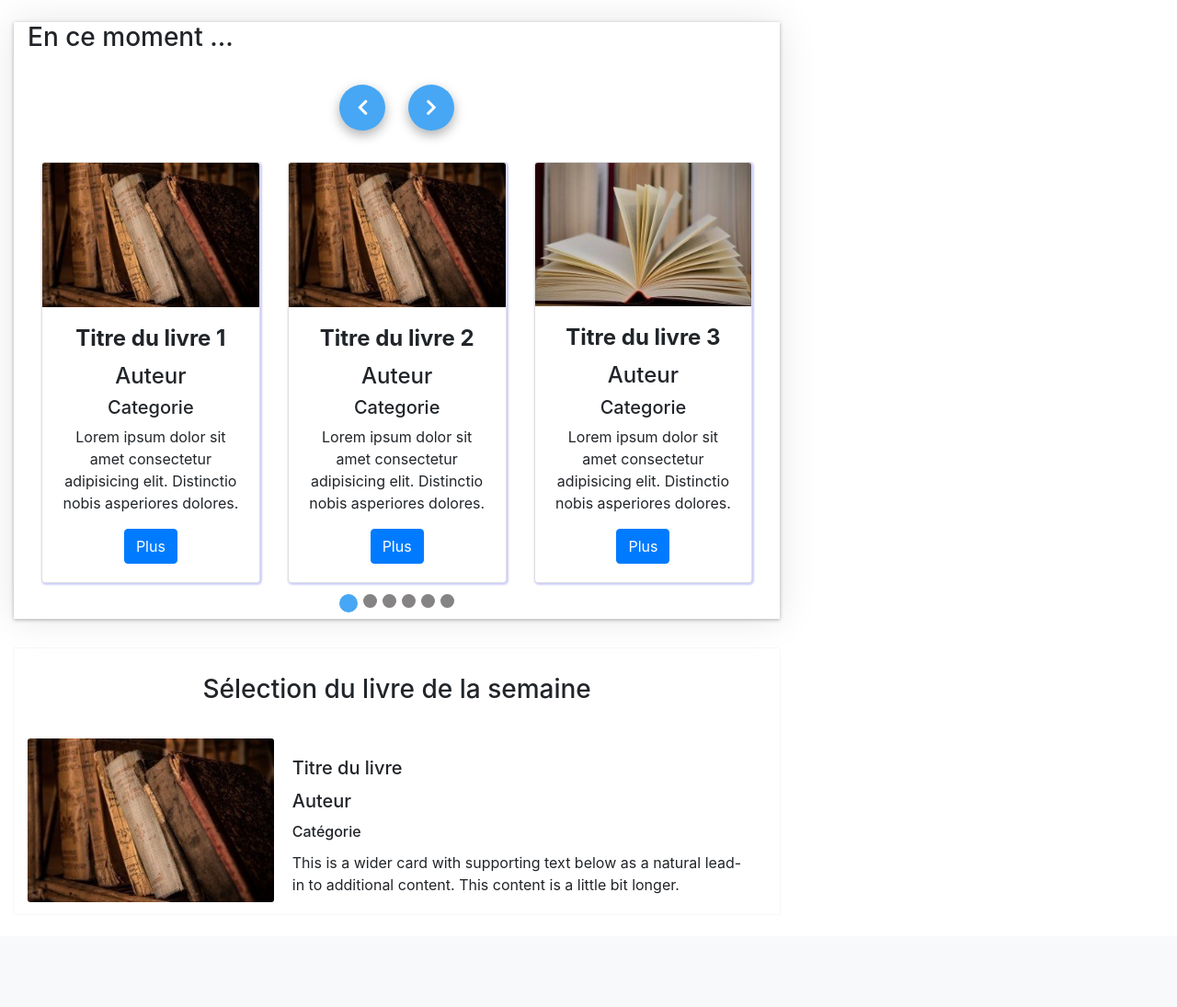
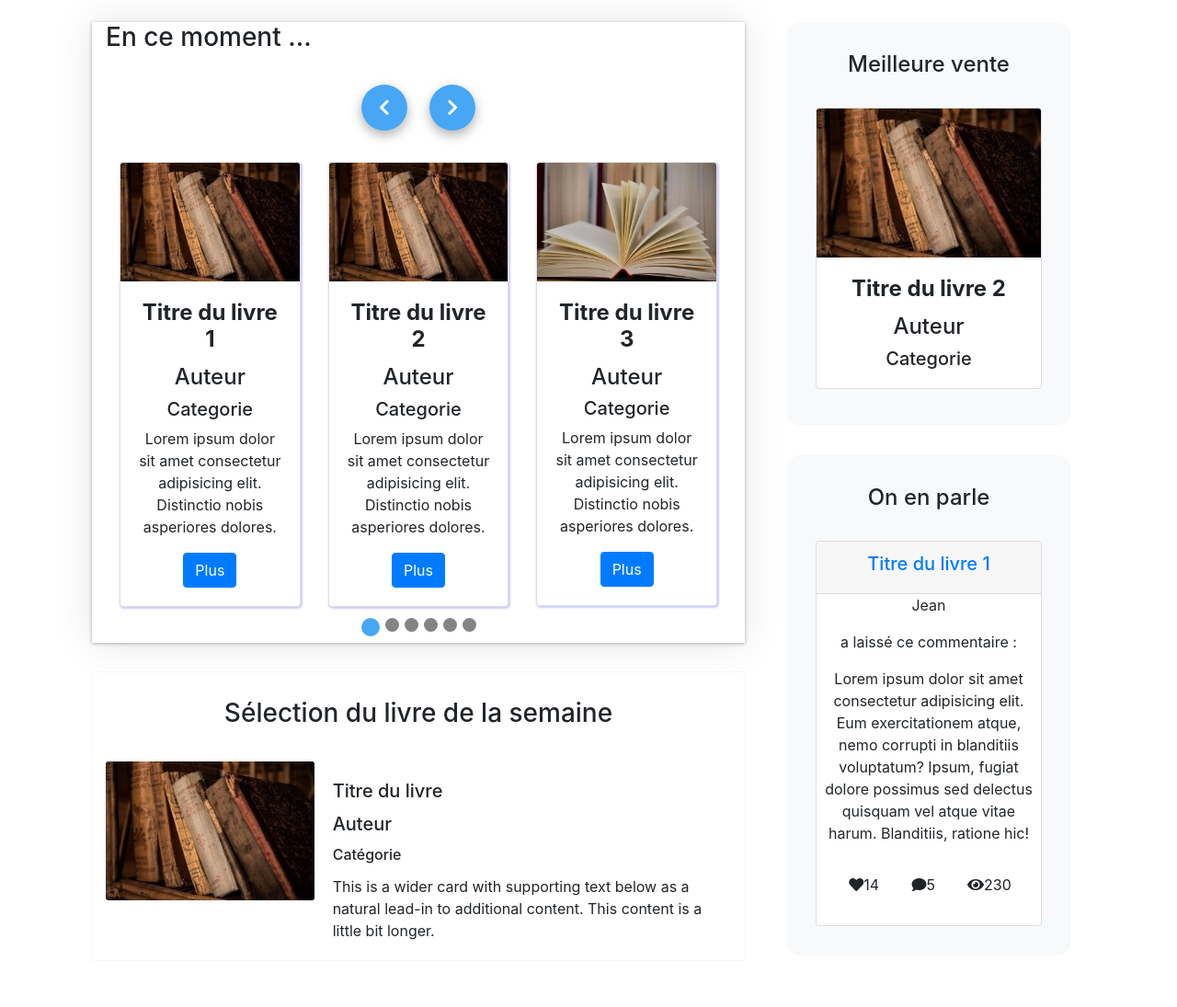
Before and after one commit to yabounn/thesaurilittera, a Symfony app: template templates/home/home.html.twig in a window 1280 px wide. Shown: the part 120-1215 px from the top of the page at 92% size. Before the commit the page ends 1101 px from the top, so only its background shows below. Run offline with Twig, Linux system fonts and the light colour scheme; the template is opened without the code that fills it, so the values that code supplies are empty; some libraries are stand-ins or nearby versions.

Commit message:
Ajout sections meilleure vente et on en parle

```diff
--- /dev/null
+++ b/public/css/homepage/bestSelling.css
@@ -0,0 +1,37 @@
+.best-selling {
+    margin-bottom: 1.5em;
+    /* border: 1px solid black; */
+}
+
+.best-selling .row {
+    justify-content: center;
+}
+
+.row {
+    margin-right: 0;
+    margin-left: 0;
+}
+
+.jumbotron {
+    text-align: center;
+    border-radius: 1rem;
+    background-color: #F8F9FA;
+    padding: 2rem 2rem;
+}
+
+.book-comment .card {
+    margin-top: 2rem;
+}
+
+.last-comment ul {
+    display: flex;
+    justify-content: center;
+    padding-inline-start: 0;
+
+}
+
+.last-comment li {
+    list-style-type: none;
+    margin: 1rem;
+    padding-left: .2rem;
+}
--- /dev/null
+++ b/public/css/homepage/home.css
@@ -0,0 +1,18 @@
+main {
+    display: flex;
+    justify-content: center;
+}
+.container {
+    padding: 0;
+    margin-right: 0;
+    margin-left: 0;
+}
+
+.row.homepage {
+    margin-right: 0;
+    margin-left: 0;
+}
+
+.row.carousel-selection {
+    flex-direction: column;
+}
--- a/templates/home/home.html.twig
+++ b/templates/home/home.html.twig
@@ -4,18 +4,19 @@
 
 {% block stylesheets %}
 {{ parent() }}
-<link href="{{ asset('css/carousel.css') }}" rel="stylesheet" />
-<link href="{{ asset('css/selectionBook.css') }}" rel="stylesheet" />
+<link href="{{ asset('css/homepage/home.css') }}" rel="stylesheet" />
+<link href="{{ asset('css/homepage/carousel.css') }}" rel="stylesheet" />
+<link href="{{ asset('css/homepage/selectionBook.css') }}" rel="stylesheet" />
+<link href="{{ asset('css/homepage/bestSelling.css') }}" rel="stylesheet" />
 {% endblock %}
 
 {% block body %}
 <main>
-    <div class="container-fluid mt-4">
-        <!-- Grid row -->
-        <div class="row">
-            <!-- Grid column -->
-            <div class="col-lg-12 col-md-12">
-                <section class=" col-lg-8 section-carousel">
+    <div class="container mt-4">
+        <div class="row col-md-12 homepage">
+            <div class="col-md-8">
+                <div class="row carousel-selection">
+                    <div class=" col-md-12 section-carousel">
                         <h3>En ce moment ...</h3>
                         <section class="section-preview text-center">
                             <!-- Carousel content  -->
@@ -50,7 +51,8 @@
                                                     <h4 class="card-title font-weight-bold">Titre du livre 1</h4>
                                                     <h4 class="card-text">Auteur</h4>
                                                     <h5 class="card-text">Categorie</h5>
-                                                <p class="card-text">Lorem ipsum dolor sit amet consectetur adipisicing
+                                                    <p class="card-text">Lorem ipsum dolor sit amet consectetur
+                                                        adipisicing
                                                         elit.
                                                         Distinctio
                                                         nobis asperiores dolores.</p>
@@ -69,7 +71,8 @@
                                                     <h4 class="card-title font-weight-bold">Titre du livre 2</h4>
                                                     <h4 class="card-text">Auteur</h4>
                                                     <h5 class="card-text">Categorie</h5>
-                                                <p class="card-text">Lorem ipsum dolor sit amet consectetur adipisicing
+                                                    <p class="card-text">Lorem ipsum dolor sit amet consectetur
+                                                        adipisicing
                                                         elit.
                                                         Distinctio
                                                         nobis asperiores dolores.</p>
@@ -88,7 +91,8 @@
                                                     <h4 class="card-title font-weight-bold">Titre du livre 3</h4>
                                                     <h4 class="card-text">Auteur</h4>
                                                     <h5 class="card-text">Categorie</h5>
-                                                <p class="card-text">Lorem ipsum dolor sit amet consectetur adipisicing
+                                                    <p class="card-text">Lorem ipsum dolor sit amet consectetur
+                                                        adipisicing
                                                         elit.
                                                         Distinctio
                                                         nobis asperiores dolores.</p>
@@ -107,7 +111,8 @@
                                                     <h4 class="card-title font-weight-bold">Titre du livre 4</h4>
                                                     <h4 class="card-text">Auteur</h4>
                                                     <h5 class="card-text">Categorie</h5>
-                                                <p class="card-text">Lorem ipsum dolor sit amet consectetur adipisicing
+                                                    <p class="card-text">Lorem ipsum dolor sit amet consectetur
+                                                        adipisicing
                                                         elit.
                                                         Distinctio
                                                         nobis asperiores dolores.</p>
@@ -126,7 +131,8 @@
                                                     <h4 class="card-title font-weight-bold">Titre du livre 5</h4>
                                                     <h4 class="card-text">Auteur</h4>
                                                     <h5 class="card-text">Categorie</h5>
-                                                <p class="card-text">Lorem ipsum dolor sit amet consectetur adipisicing
+                                                    <p class="card-text">Lorem ipsum dolor sit amet consectetur
+                                                        adipisicing
                                                         elit.
                                                         Distinctio
                                                         nobis asperiores dolores.</p>
@@ -145,7 +151,8 @@
                                                     <h4 class="card-title font-weight-bold">Titre du livre 6</h4>
                                                     <h4 class="card-text">Auteur</h4>
                                                     <h5 class="card-text">Categorie</h5>
-                                                <p class="card-text">Lorem ipsum dolor sit amet consectetur adipisicing
+                                                    <p class="card-text">Lorem ipsum dolor sit amet consectetur
+                                                        adipisicing
                                                         elit.
                                                         Distinctio
                                                         nobis asperiores dolores.</p>
@@ -159,34 +166,84 @@
                             </div>
                             <!-- /.carousel content -->
                         </section>
-                    <!-- section-preview -->
-                </section>
-                <!-- section-carousel -->
-
-                <!-- book-selection -->
-                <section class=" col-lg-8 book-selection">
+                        <!-- /.section-preview -->
+                    </div>
+                    <!-- /.section-carousel -->
+                    <div class="col-md-12 book-selection ">
                         <h3>Sélection du livre de la semaine</h3>
                         <section class="card-selection">
                             <div class="row no-gutters">
                                 <div class="col-md-4">
-                              <img src="{{ asset('images/ancient-books.jpg') }}" class="card-img" alt="Livre antique">
+                                    <img src="{{ asset('images/ancient-books.jpg') }}" class="card-img"
+                                        alt="Livre antique">
                                 </div>
                                 <div class="col-md-8">
                                     <div class="card-body">
                                         <h5 class="card-title">Titre du livre</h5>
                                         <h5 class="card-title">Auteur</h5>
                                         <h6 class="card-title">Catégorie</h6>
-                                <p class="card-text">This is a wider card with supporting text below as a natural lead-in to additional content. This content is a little bit longer.</p>
+                                        <p class="card-text">This is a wider card with supporting text below as a
+                                            natural lead-in to additional content. This content is a little bit longer.
+                                        </p>
                                     </div>
                                 </div>
                             </div>
                         </section>
-                </section>
-                <!-- /.book-selection -->
                     </div>
-            <!-- /.grid column -->
                 </div>
-        <!-- /.grid row -->
+                <!-- /.row carousel-selection -->
+            </div>
+
+            <div class="col-md-4 best-selling">
+                <div class="row book-comment">
+                    <div class="col-md-12 best-book">
+                        <div class="jumbotron">
+                            <h4>Meilleure vente</h4>
+                            <div class="card mb-2">
+                                <img class="card-img-top" src="{{ asset('images/ancient-books.jpg') }}"
+                                    alt="Livre antique">
+                                <div class="card-body">
+                                    <h4 class="card-title font-weight-bold">Titre du livre 2</h4>
+                                    <h4 class="card-text">Auteur</h4>
+                                    <h5 class="card-text">Categorie</h5>
+                                </div>
+                            </div>
+                        </div>
+                        <!-- /.jumbotron -->
+                    </div>
+                    <!-- /.best-book -->
+                    <div class="col-md-12 last-comment">
+                        <div class="jumbotron">
+                            <h4 class="talk-about">On en parle</h4>
+                            <div class="card">
+                                    <a href="#">
+                                        <div class="card-header">
+                                            <h5>Titre du livre 1</h5>
+                                        </div>
+                                    </a>
+                                    <a href="#"></a>
+                                        <div class="card-content">
+                                            <p class="card-author">Jean</p>
+                                            <p>a laissé ce commentaire :</p>
+                                            <p class="card-content"><span>Lorem ipsum dolor sit amet consectetur adipisicing elit. Eum exercitationem atque, nemo corrupti in blanditiis voluptatum? Ipsum, fugiat dolore possimus sed delectus quisquam vel atque vitae harum. Blanditiis, ratione hic!</span></p>
+                                        </div>
+                                        <div class="card-action">
+                                            <ul class="tools">
+                                                <li><i class="fas fa-heart"></i><span class="tools-item-counter">14</span></li>
+                                                <li><i class="fas fa-comment"></i><span class="tools-item-counter">5</span></li>
+                                                <li><i class="fas fa-eye"></i><span class="tools-item-counter">230</span></li>
+                                            </ul>
+                                        </div>
+                                    </a>
+                                </div>
+                        </div>
+                        <!-- /.jumbotron -->
+                    </div>
+                    <!-- /.last-comment -->
+                </div>
+            </div>
+        </div>
+        <!-- /.grid row homepage -->
     </div>
 </main>
 {% endblock body %}
```
Also changed, not shown: public/css/homepage/carousel.css (renamed from public/css/carousel.css), public/css/homepage/selectionBook.css (renamed from public/css/selectionBook.css). Lines whose indentation alone changed are shown as unchanged.
